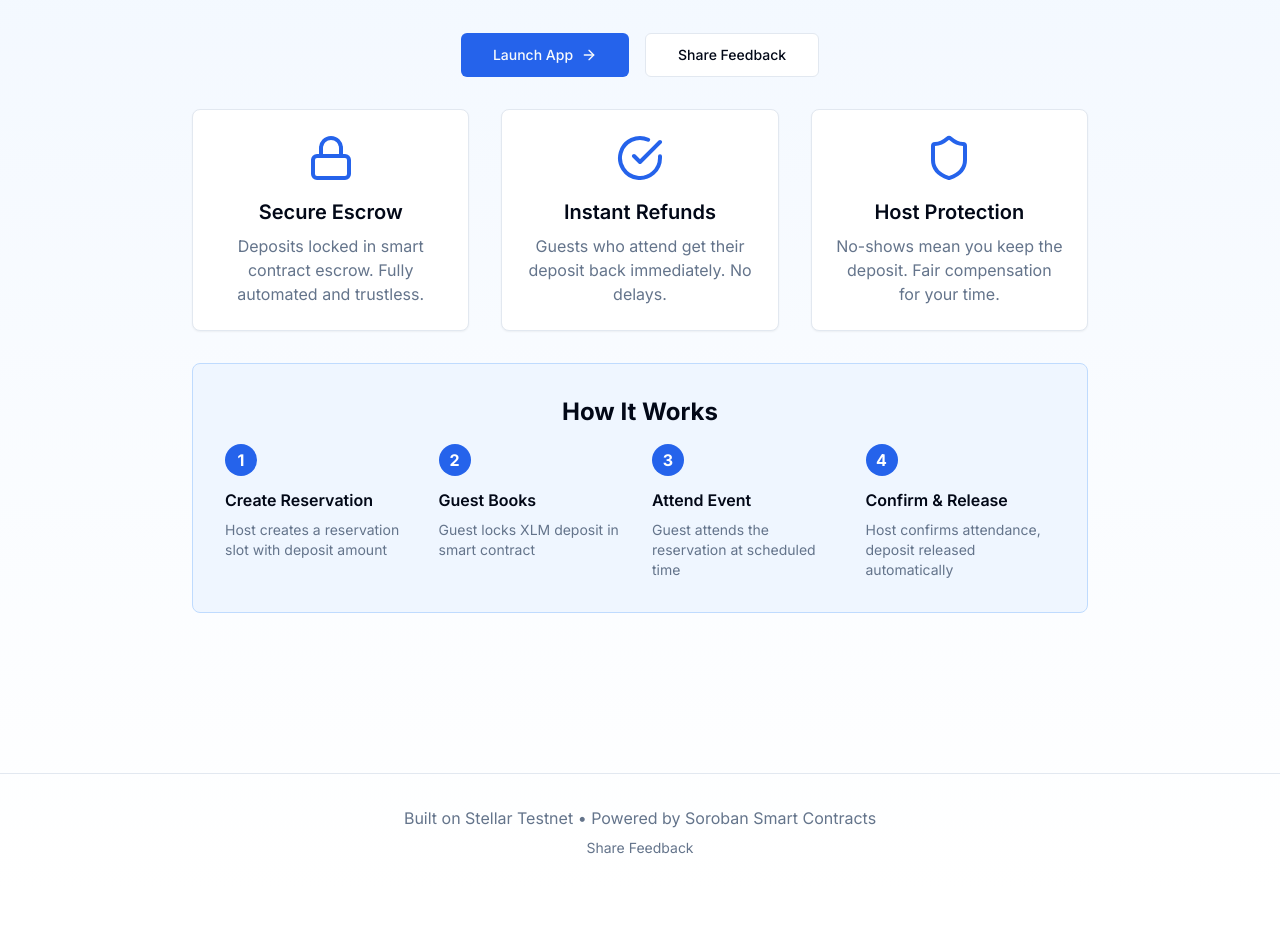
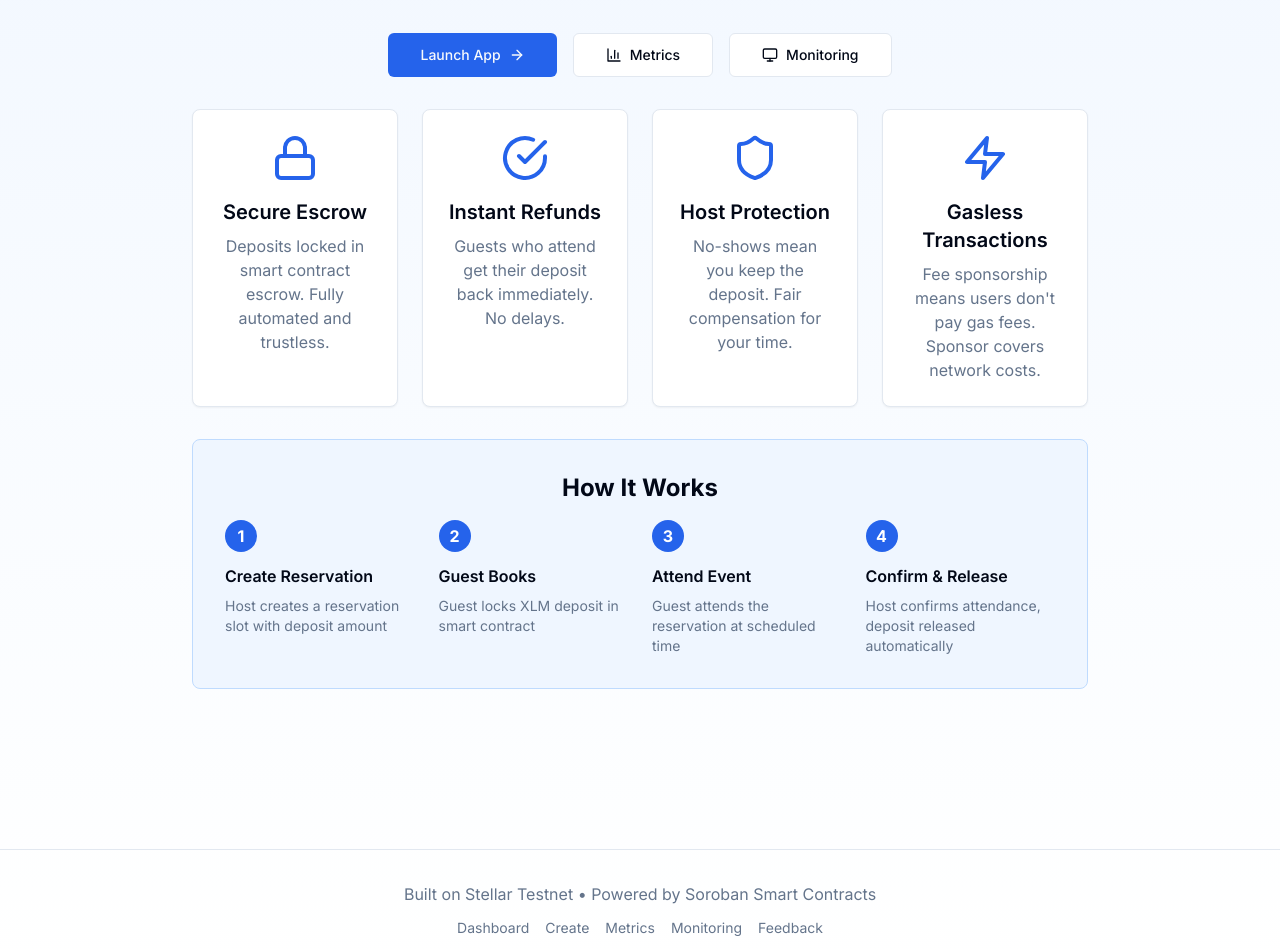
Before and after one commit to nishant-uxs/CommitLock, a Next.js app in the folder frontend/: page / in a window 1280 px wide. Shown: the part 363-1312 px from the top of the page. Before the commit the page ends 1253 px from the top, so only its background shows below. Built offline with nearby package versions, Linux system fonts and the light colour scheme.

Commit message:
feat: add metrics, monitoring, and gasless transaction links to landing page
- Add Metrics and Monitoring navigation buttons to hero section
- Add Gasless Transactions feature card to feature grid
- Add full navigation footer with all pages
- Update grid layout from 3 to 4 columns

```diff
--- a/frontend/app/page.tsx
+++ b/frontend/app/page.tsx
@@ -1,7 +1,7 @@
 import Link from "next/link";
 import { Button } from "@/components/ui/button";
 import { WalletConnect } from "@/components/wallet/WalletConnect";
-import { Shield, Lock, CheckCircle, ArrowRight } from "lucide-react";
+import { Shield, Lock, CheckCircle, ArrowRight, BarChart3, Monitor, Zap } from "lucide-react";
 
 export default function Home() {
   return (
@@ -29,21 +29,28 @@ export default function Home() {
             </p>
           </div>
 
-          <div className="flex gap-4 justify-center">
+          <div className="flex gap-4 justify-center flex-wrap">
             <Link href="/dashboard">
               <Button size="lg" className="gap-2">
                 Launch App
                 <ArrowRight className="h-4 w-4" />
               </Button>
             </Link>
-            <Link href="/feedback">
-              <Button size="lg" variant="outline">
-                Share Feedback
+            <Link href="/metrics">
+              <Button size="lg" variant="outline" className="gap-2">
+                <BarChart3 className="h-4 w-4" />
+                Metrics
+              </Button>
+            </Link>
+            <Link href="/monitoring">
+              <Button size="lg" variant="outline" className="gap-2">
+                <Monitor className="h-4 w-4" />
+                Monitoring
               </Button>
             </Link>
           </div>
 
-          <div className="grid md:grid-cols-3 gap-8 mt-20">
+          <div className="grid md:grid-cols-4 gap-6 mt-20">
             <div className="p-6 bg-white rounded-lg shadow-sm border">
               <Lock className="h-12 w-12 text-primary mb-4 mx-auto" />
               <h3 className="text-xl font-semibold mb-2">Secure Escrow</h3>
@@ -65,6 +72,14 @@ export default function Home() {
               <h3 className="text-xl font-semibold mb-2">Host Protection</h3>
               <p className="text-muted-foreground">
                 No-shows mean you keep the deposit. Fair compensation for your time.
+              </p>
+            </div>
+
+            <div className="p-6 bg-white rounded-lg shadow-sm border">
+              <Zap className="h-12 w-12 text-primary mb-4 mx-auto" />
+              <h3 className="text-xl font-semibold mb-2">Gasless Transactions</h3>
+              <p className="text-muted-foreground">
+                Fee sponsorship means users don&apos;t pay gas fees. Sponsor covers network costs.
               </p>
             </div>
           </div>
@@ -116,11 +131,13 @@ export default function Home() {
       <footer className="container mx-auto px-4 py-8 mt-20 border-t">
         <div className="text-center text-muted-foreground">
           <p>Built on Stellar Testnet • Powered by Soroban Smart Contracts</p>
-          <p className="mt-2 text-sm">
-            <Link href="/feedback" className="hover:text-primary">
-              Share Feedback
-            </Link>
-          </p>
+          <div className="mt-3 flex gap-4 justify-center text-sm">
+            <Link href="/dashboard" className="hover:text-primary">Dashboard</Link>
+            <Link href="/create" className="hover:text-primary">Create</Link>
+            <Link href="/metrics" className="hover:text-primary">Metrics</Link>
+            <Link href="/monitoring" className="hover:text-primary">Monitoring</Link>
+            <Link href="/feedback" className="hover:text-primary">Feedback</Link>
+          </div>
         </div>
       </footer>
     </div>
```
